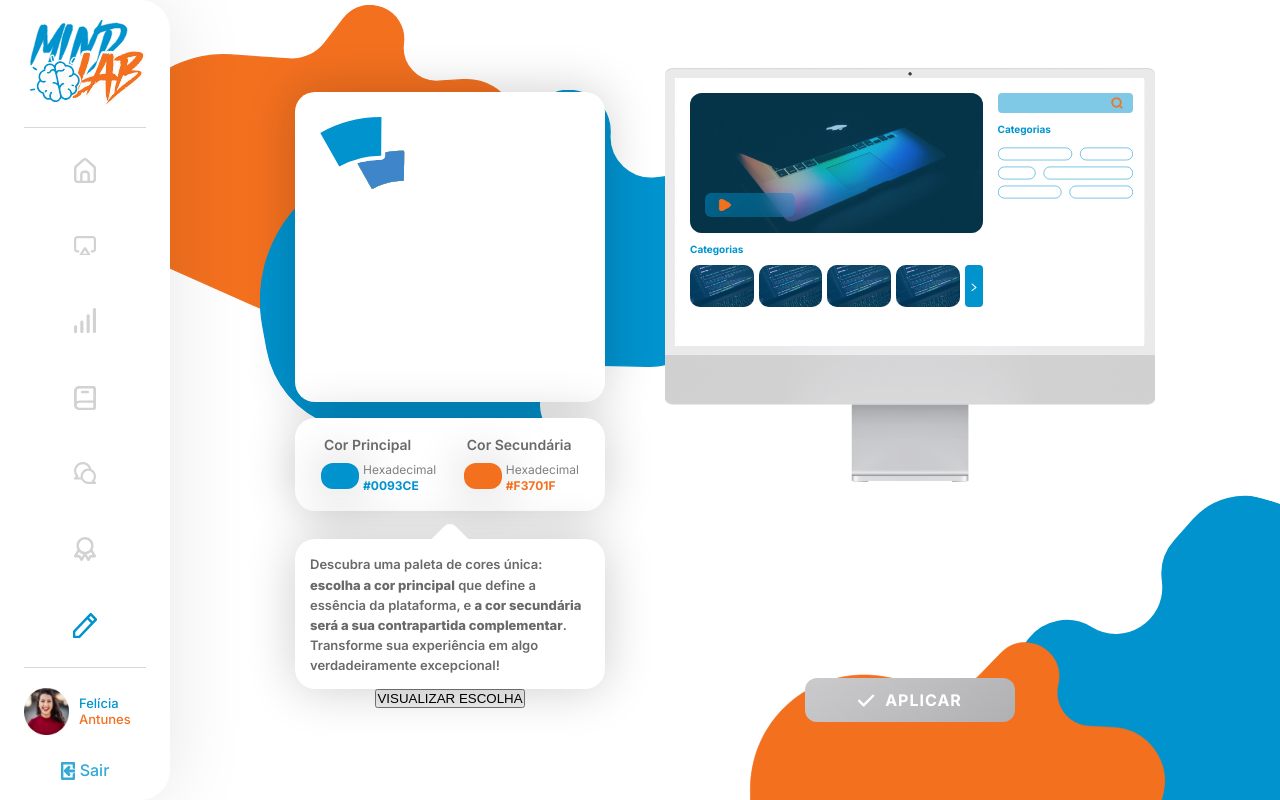
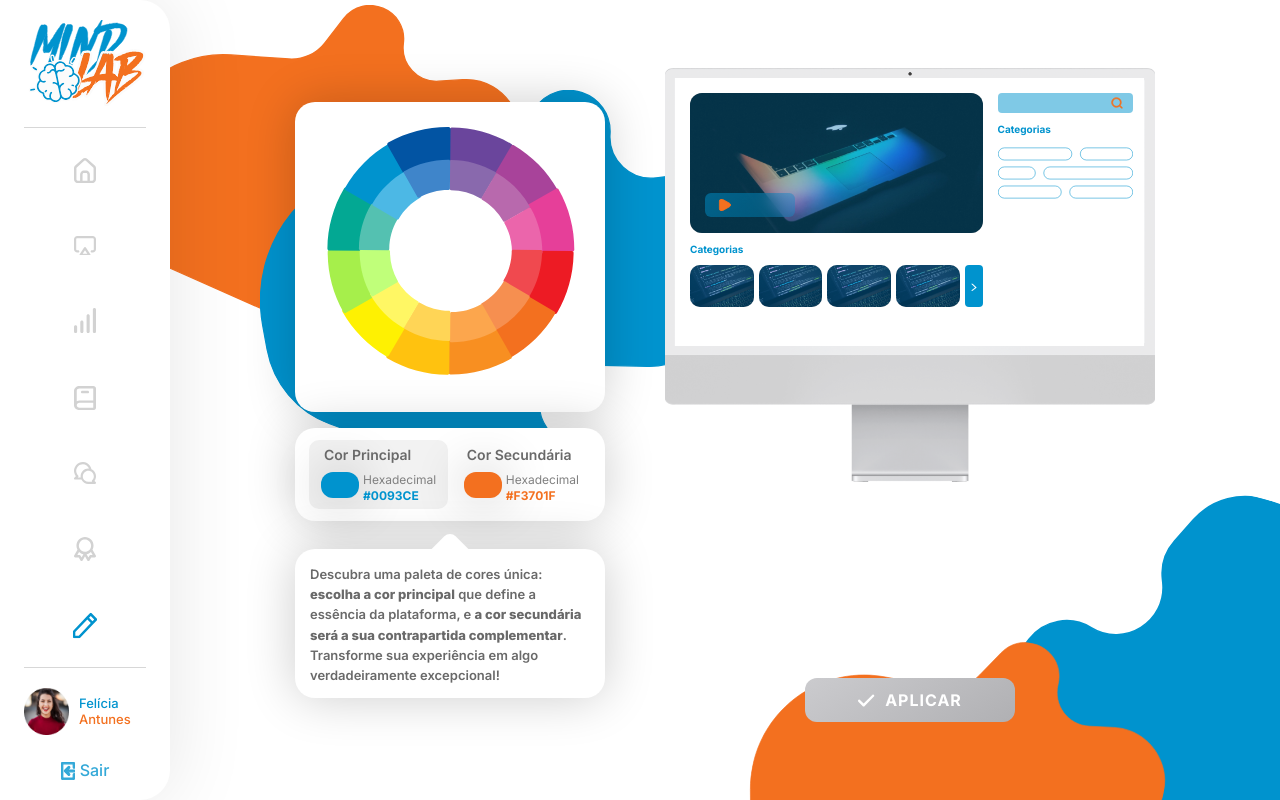
Before and after one commit to HenriqueSenaDev/mind-lab, a React (Vite) app: page /personalization in a window 1280 px wide. Built offline with nearby package versions, Linux system fonts and the light colour scheme; some icons are missing; a web font is replaced by a local one.

Commit message:
personalization apply theme operation

```diff
--- a/src/pages/personalization/components/color-selector/components/color-sector/index.tsx
+++ b/src/pages/personalization/components/color-selector/components/color-sector/index.tsx
@@ -1,19 +1,35 @@
+import { useContext } from "react";
+import { ITheme, ThemeContext } from "../../../../../../context/theme-context";
+import { ThemeColor } from "../../../../../../theme/@types";
+
 interface IColorSectorProps {
   className: string;
-  colorHex: string;
-  isActive?: boolean;
+  sectorColor: ThemeColor;
+  status: "primary" | "secondary" | "inactive";
 }
 
-function ColorSector({ className, colorHex, isActive }: IColorSectorProps) {
-  const activeSectorSvgProps = isActive ? {
-    "stroke": "white",
-    "stroke-width": "3",
-    "stroke-linejoin": "round"
-  } : null;
+function ColorSector({ className, sectorColor, status }: IColorSectorProps) {
+  const { testTheme, setTestTheme, colorToChange } = useContext(ThemeContext);
+
+  function handleClick() {
+    let newPrimaryColor = testTheme.primaryColor;
+    let newSecondaryColor = testTheme.secondaryColor;
+
+    if (colorToChange == "primary") newPrimaryColor = { hex: sectorColor.hex, rgb: sectorColor.rgb };
+    if (colorToChange == "secondary") newSecondaryColor = { hex: sectorColor.hex, rgb: sectorColor.rgb };
+
+    setTestTheme({ primaryColor: newPrimaryColor, secondaryColor: newSecondaryColor } as ITheme);
+  }
+
+  function getActiveSectorSvgProps() {
+    if (status == "inactive") return null;
+    return { "stroke": "white", "stroke-width": "3", "stroke-linejoin": "round" };
+  }
 
   return (
     <svg
-      className={`${className} ${isActive ? 'active-sector' : ''}`}
+      className={`${className} ${status != "inactive" ? 'active-sector' : ''}`}
+      onClick={handleClick}
       width="53"
       height="44"
       viewBox="0 0 53 44"
@@ -23,8 +39,8 @@ function ColorSector({ className, colorHex, isActive }: IColorSectorProps) {
 
       <path
         d="M49.5626 1.50334C50.391 1.51003 51.0571 2.18699 51.0504 3.01538L50.8151 32.1951C50.8119 32.5929 50.6508 32.9731 50.3672 33.2522C50.0836 33.5312 49.7008 33.6862 49.303 33.6829C38.4688 33.5955 27.8022 36.3603 18.3746 41.6996C17.6538 42.1079 16.7385 41.8545 16.3302 41.1337L1.94942 15.7425C1.75337 15.3963 1.70286 14.9864 1.809 14.603C1.91514 14.2196 2.16925 13.8941 2.51541 13.698C16.8563 5.57597 33.0819 1.37027 49.5626 1.50334Z"
-        fill={colorHex}
-        {...activeSectorSvgProps}
+        fill={sectorColor.hex}
+        {...getActiveSectorSvgProps()}
       />
     </svg>
   );
--- a/src/pages/personalization/components/color-selector/index.tsx
+++ b/src/pages/personalization/components/color-selector/index.tsx
@@ -1,36 +1,37 @@
+import { useContext } from "react";
+import { ThemeColor } from "../../../../theme/@types";
+import { ThemeContext } from "../../../../context/theme-context";
 import ColorSector from "./components/color-sector";
+import personalizationColors from "../../../../theme/personalization-colors.json";
 import "./styles.css";
 
 function ColorSelector() {
+  const { currentTheme } = useContext(ThemeContext);
+
+  function getCircleSectors(colors: ThemeColor[], circleType: "out" | "inner") {
+    return colors.map((item, index) => (
+      <ColorSector
+        key={circleType + index}
+        className={`${circleType}-sector-${index + 1}`}
+        sectorColor={item}
+        status={getSectorStatus(item.hex)}
+      />
+    ));
+  }
+
+  function getSectorStatus(colorHex: string) {
+    if (colorHex == currentTheme.primaryColor.hex) return "primary";
+    if (colorHex == currentTheme.secondaryColor.hex) return "secondary";
+    return "inactive";
+  }
+
   return (
       <div className="color-selector">
         <div className="out-circle">
-          <ColorSector className="out-sector-one" colorHex="#6A459C" />
-          <ColorSector className="out-sector-two" colorHex="#A8439A" />
-          <ColorSector className="out-sector-three" colorHex="#E63F99" />
-          <ColorSector className="out-sector-four" colorHex="#ED1B24" />
-          <ColorSector className="out-sector-five" colorHex="#F3701F" isActive />
-          <ColorSector className="out-sector-six" colorHex="#F88F21" />
-          <ColorSector className="out-sector-seven" colorHex="#FFC20F" />
-          <ColorSector className="out-sector-eight" colorHex="#FEF102" />
-          <ColorSector className="out-sector-nine" colorHex="#A6EF4B" />
-          <ColorSector className="out-sector-ten" colorHex="#03A893" />
-          <ColorSector className="out-sector-eleven" colorHex="#0093CE" isActive />
-          <ColorSector className="out-sector-twelve" colorHex="#0254A3" />
+          { getCircleSectors(personalizationColors.slice(0, 12), "out") }
 
           <div className="inner-circle">
-            <ColorSector className="inner-sector-one" colorHex="#8969AD" />
-            <ColorSector className="inner-sector-two" colorHex="#B869AD" />
-            <ColorSector className="inner-sector-three" colorHex="#EB65AB" />
-            <ColorSector className="inner-sector-four" colorHex="#F0494F" />
-            <ColorSector className="inner-sector-five" colorHex="#F68F50" />
-            <ColorSector className="inner-sector-six" colorHex="#FCA64D" />
-            <ColorSector className="inner-sector-seven" colorHex="#FFD556" />
-            <ColorSector className="inner-sector-eight" colorHex="#FFF764" />
-            <ColorSector className="inner-sector-nine" colorHex="#C0FF7A" />
-            <ColorSector className="inner-sector-ten" colorHex="#54C1B1" />
-            <ColorSector className="inner-sector-eleven" colorHex="#4CB8E5" />
-            <ColorSector className="inner-sector-twelve" colorHex="#3F85CA" />
+            { getCircleSectors(personalizationColors.slice(12), "inner") }
           </div>
         </div>
       </div>
--- a/src/pages/personalization/index.tsx
+++ b/src/pages/personalization/index.tsx
@@ -1,9 +1,11 @@
+import { useContext, useEffect } from "react";
+import { ThemeContext } from "../../context/theme-context";
 import { ReactComponent as PrimaryTopShape } from "../../assets/personalization/primary-top-shape.svg";
 import { ReactComponent as SecondaryTopShape } from "../../assets/personalization/secondary-top-shape.svg";
 import { ReactComponent as PrimaryBottomShape } from "../../assets/personalization/primary-bottom-shape.svg";
 import { ReactComponent as SecondaryBottomShape } from "../../assets/personalization/secondary-bottom-shape.svg";
 import { ReactComponent as CheckIcon } from "../../assets/personalization/check.svg";
-import { ReactComponent as PlayButtonIcon } from "../../assets/lesson/play.svg";
+import { ReactComponent as PlayButtonIcon } from "../../assets/personalization/demo/play.svg";
 import { ReactComponent as SearchIcon } from "../../assets/personalization/demo/search.svg";
 import { ReactComponent as DemoCategoriesIcon } from "../../assets/personalization/demo/categories.svg";
 import { ReactComponent as DemoSampleWolf } from "../../assets/personalization/demo/sample-wolf.svg";
@@ -14,6 +16,25 @@ import ColorSelector from "./components/color-selector";
 import "./styles.css";
 
 function Personalization() {
+  const { setCurrentTheme, testTheme, colorToChange, setColorToChange } = useContext(ThemeContext);
+
+  function visualizeMobileTestTheme() {
+    setCurrentTheme(testTheme);
+  }
+
+  function applyTheme() {
+    setCurrentTheme(testTheme);
+    localStorage.setItem("defaultTheme", JSON.stringify(testTheme));
+  }
+
+  // componentWillUnmount
+  useEffect(() => {
+    return () => {
+      const defaultTheme = JSON.parse(localStorage.getItem("defaultTheme") as string);
+      setCurrentTheme(defaultTheme);
+    }
+  }, []);
+
   return (
     <div className="personalization">
       <PrimaryTopShape className="primary-top-shape" />
@@ -28,7 +49,11 @@ function Personalization() {
         </div>
 
         <div className="colors-descriptor-container">
-          <div className="color-descriptor">
+          <div
+            className="color-descriptor"
+            onClick={() => setColorToChange("primary")}
+            style={ colorToChange == "primary" ? { backgroundColor: "#f2f2f2" } : {} }
+          >
             <h1 className="color-title">Cor Principal</h1>
 
             <div className="color-definition primary-definition">
@@ -37,12 +62,16 @@ function Personalization() {
               <div className="color-hex">
                 <span>Hexadecimal</span>
 
-                <h1>#0093CE</h1>
+                <h1>{testTheme.primaryColor.hex.toUpperCase()}</h1>
               </div>
             </div>
           </div>
 
-          <div className="color-descriptor">
+          <div
+            className="color-descriptor"
+            onClick={() => setColorToChange("secondary")}
+            style={ colorToChange == "secondary" ? { backgroundColor: "#f5f5f5" } : {} }
+          >
             <h1 className="color-title">Cor Secundária</h1>
 
             <div className="color-definition secondary-definition">
@@ -51,7 +80,7 @@ function Personalization() {
               <div className="color-hex">
                 <span>Hexadecimal</span>
 
-                <h1>#F3701F</h1>
+                <h1>{testTheme.secondaryColor.hex.toUpperCase()}</h1>
               </div>
             </div>
           </div>
@@ -61,11 +90,17 @@ function Personalization() {
           <span>Descubra uma paleta de cores única: <strong>escolha a cor principal</strong> que define a essência da plataforma, e <strong>a cor secundária será a sua contrapartida complementar</strong>. Transforme sua experiência em algo verdadeiramente excepcional!</span>
         </div>
 
-        <button className="theme-visualizer">
+        <button
+          className="mobile-theme-visualizer"
+          onClick={visualizeMobileTestTheme}
+        >
           VISUALIZAR ESCOLHA
         </button>
 
-        <button className="apply-theme">
+        <button
+          className="apply-theme"
+          onClick={applyTheme}
+        >
           <CheckIcon className="check-icon" />
 
           APLICAR
@@ -114,7 +149,10 @@ function Personalization() {
           </div>
         </div>
 
-        <button className="desktop-apply-theme">
+        <button
+          className="desktop-apply-theme"
+          onClick={applyTheme}
+        >
           <CheckIcon className="check-icon" />
 
           APLICAR
```
